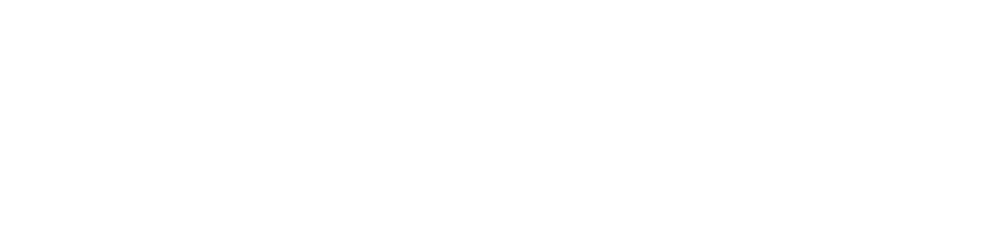
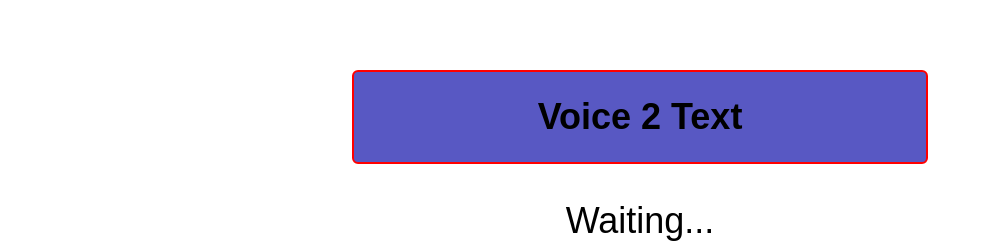
Before and after one commit to OmarMahmoud97/AI-Horror-stories, a React (Create React App) app in the folder horror-story/: page / in a window 1280 px wide. Shown: the part 572-815 px from the top of the page, without its empty margins (0-991 px from the left). Built offline with nearby package versions, Linux system fonts and the light colour scheme.

Commit message:
merging components

```diff
--- a/horror-story/package.json
+++ b/horror-story/package.json
@@ -11,6 +11,7 @@
     "react-dom": "^18.2.0",
     "react-router-dom": "^6.4.2",
     "react-scripts": "5.0.1",
+    "sass": "^1.55.0",
     "web-vitals": "^2.1.4"
   },
   "scripts": {
--- a/horror-story/src/App.js
+++ b/horror-story/src/App.js
@@ -4,11 +4,13 @@ import { useState, useEffect } from "react";
 import { useParams } from "react-router-dom";
 import axios from "axios";
 import HorrorStory from "./components/HorrorStory/HorrorStory";
+import VoiceTotext from "./components/VoiceTotext/VoiceTotext";
 
 function App() {
   return (
     <>
       <HorrorStory />
+      <VoiceTotext />
     </>
   );
 }
--- a/horror-story/src/Voice2Text.jsx
+++ b/horror-story/src/components/VoiceToText/VoiceToText.jsx
@@ -1,7 +1,7 @@
 import { useState } from "react";
 import "./VoiceToText.scss";
 
-export default function voice2text() {
+export default function VoiceTotext() {
   let SpeechRecognition =
     window.SpeechRecognition || window.webkitSpeechRecognition;
   let recognition = new SpeechRecognition();
```
Also changed, not shown: horror-story/src/components/VoiceToText/VoiceToText.scss (renamed from horror-story/src/Voice2Text.scss), 1 other file (tests, documents, lock files or other folders).
